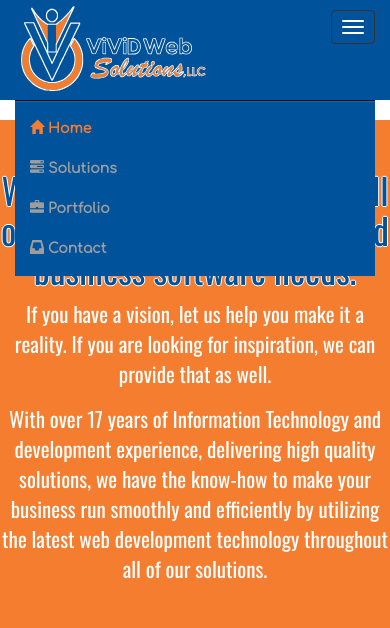
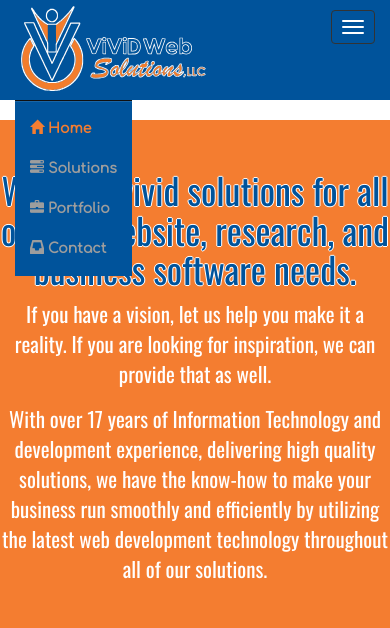
Before and after one commit to VinnyV88/Bootstrap-Portfolio, a PHP site: page / in a window 390 px wide, after a click that opens the changed part. Shown: the top 628 px of the page. Run offline with PHP 8.4, Linux system fonts and the light colour scheme.

Commit message:
work on responsiveness

```diff
--- a/assets/css/style.css
+++ b/assets/css/style.css
@@ -106,7 +106,7 @@
 .navbar-sm {
   border: none;
   /*border-top: 23px solid transparent;*/
-  height: 100px; }
+  height: 70px; }
 
 .byname {
   display: inline-block; }
@@ -136,6 +136,16 @@
   width: 165px;
   margin: 10px; }
 
+.navbar-collapse-mod {
+  float: right; }
+
+.hm-navbar-header {
+  margin-top: 50px; }
+
+.nav-links {
+  position: absolute;
+  top: 0; }
+
 .navbar-inverse .navbar-brand {
   color: white;
   font-family: "Russo One", sans-serif;
@@ -148,10 +158,6 @@
 .navbar-inverse, .navbar-collapse {
   background-image: none;
   background-color: #00539b;
-  /*border-color: #f47d30;*/ }
-
-.navbar-collapse {
-  margin-top: 50px;
   /*border-color: #f47d30;*/ }
 
 .dropdown-menu > li > a {
@@ -189,7 +195,6 @@
 .navbar-inverse .navbar-toggle:hover {
   background-color: #f47d30; }
 
-/* .hm-navbar-nav-lg, */
 /* .hm-navbar-nav-sm, */
 .vivid-style {
   color: #f47d30;
@@ -471,10 +476,32 @@
   .logo-sm {
     width: 227px; }
 
+  .navbar-collapse {
+    margin-top: 50px; }
+
   .navbar-toggle {
     margin: 10px 0 0 0; }
 
+  .navbar-collapse-mod {
+    margin-top: 100px; }
+
+  .hm-navbar-header {
+    margin-top: 0; }
+
+  .hm-navbar-collapse {
+    margin-top: 0; }
+
+  .navbar-sm {
+    height: 100px; }
+
   .byname {
-    display: none; } }
+    display: none; }
+
+  .portfolio-flex-container {
+    margin-left: 0;
+    margin-right: 0; }
+
+  .port-container {
+    padding-left: 0; } }
 
 /*# sourceMappingURL=style.css.map */
--- a/assets/css/style.scss
+++ b/assets/css/style.scss
@@ -130,7 +130,7 @@
 .navbar-sm {
   border: none;
   /*border-top: 23px solid transparent;*/
-  height: 100px;
+  height: 70px;
   // margin-top: 27px;
 }
 
@@ -168,6 +168,18 @@
   margin: 10px;
 }
 
+.navbar-collapse-mod {
+  float: right;
+}
+
+.hm-navbar-header {
+  margin-top: 50px;
+}
+
+.nav-links {
+  position: absolute;
+  top: 0;
+}
 .navbar-inverse .navbar-brand {
   color: white;
   font-family: "Russo One", sans-serif;
@@ -182,11 +194,6 @@
 .navbar-inverse, .navbar-collapse {
   background-image: none;
   background-color: #00539b;
-  /*border-color: #f47d30;*/
-}
-
-.navbar-collapse {
-  margin-top: 50px;
   /*border-color: #f47d30;*/
 }
 
@@ -230,7 +237,7 @@
   background-color: #f47d30;
 }
 
-/* .hm-navbar-nav-lg, */
+// .hm-navbar-nav-lg,
 // .navbar-nav-lg {
 //   position: relative;
 //   top: 55px;
@@ -572,11 +579,40 @@
     width: 227px;
   }
 
+  .navbar-collapse {
+    margin-top: 50px;
+  }
+
   .navbar-toggle {
     margin: 10px 0 0 0;
+  }
+  .navbar-collapse-mod {
+    margin-top: 100px;
+}
+
+.hm-navbar-header {
+  margin-top: 0;
+}
+
+.hm-navbar-collapse {
+  margin-top: 0;
+}
+
+  .navbar-sm {
+    height: 100px;
   }
 
   .byname {
     display: none;
   }
+
+  .portfolio-flex-container {
+    margin-left: 0;
+    margin-right: 0;
+  }
+
+  .port-container {
+    padding-left: 0;
+  }
+
 }
--- a/assets/js/home-header.js
+++ b/assets/js/home-header.js
@@ -13,6 +13,8 @@
   var logoMarginLeft = (hdrWidth - logoWidth) / 2;
   var small = false;
   var mainHeight = window.innerHeight - 90;
+
+  $('#vivid-def').removeClass("hidden");
 
   $(".main-container").css('min-height', mainHeight);
 
@@ -162,6 +164,7 @@
   $('nav').removeClass("hm-navbar-lg").addClass("navbar-lg");
   $('.logo').removeClass("hm-logo-lg").addClass("logo-lg").removeAttr("style");
   $('.byname').removeClass("hm-byname-lg").addClass("byname-lg byname-ani");
+  $('#vivid-def').addClass("hidden");
 
   // $(window).scroll(function() {
   //   if ($(document).scrollTop() > 50) {
--- a/assets/js/portfolio.js
+++ b/assets/js/portfolio.js
@@ -88,7 +88,7 @@
 
 for (var i = 0; i < portfolio.length; i++) {
 
-    var $div = $('<div>').addClass("col-md-6 portfolio-flex-container").attr("data-emergence", "hidden");
+    var $div = $('<div>').addClass("col-md-4 portfolio-flex-container").attr("data-emergence", "hidden");
     // var $ovlH2 = $('<h2>').text(portfolio[i].caption);
     // var $ovlP = $('<p>').text(portfolio[i].caption);
     var $ul = $('<ul>').attr("style", "text-align: left;");
--- a/index.html
+++ b/index.html
@@ -19,7 +19,7 @@
     <div class="container-fluid">
       <div class="row">
         <div class="col-md-12">
-          <div class="navbar-header">
+          <div class="navbar-header hm-navbar-header">
             <button type="button" class="navbar-toggle" data-toggle="collapse" data-target="#my-hm-Navbar">
               <span class="icon-bar"></span>
               <span class="icon-bar"></span>
@@ -31,20 +31,18 @@
             </a>
           </div>
         </div>
-      </div>
-      <div class="row">
-        <div class="col-md-12">
-          <div class="collapse navbar-collapse" id="my-hm-Navbar">
+        <div class="col-md-12 nav-links">
+          <div class="collapse navbar-collapse navbar-collapse-mod" id="my-hm-Navbar">
             <ul class="nav navbar-nav navbar-right hm-navbar-nav-lg">
               <li class="active">
                 <a href="index.html">
                   <span class="glyphicon glyphicon-home"></span> Home</a>
               </li>
               <li>
-                <a href="solutions.html">
-                  <span class="glyphicon glyphicon-tasks"></span> Solutions</a>
-              </li>
-              <!-- <li>
+                  <a href="solutions.html">
+                    <span class="glyphicon glyphicon-tasks"></span> Solutions</a>
+                </li>
+                <!-- <li>
                 <a href="about.html">
                   <span class="glyphicon glyphicon-user"></span> About</a>
               </li> -->
@@ -60,13 +58,13 @@
           </div>
         </div>
       </div>
-      <!-- <div class="row text-center" id="vivid-def">
+      <div class="row text-center" id="vivid-def">
         <div class="col-md-12">
           <h1 id="def-hdr">
             <span style="font-weight:900;">viv·id</span>
             <i> adjective</i> - "producing powerful feelings or strong, clear images in the mind."</h1>
         </div>
-      </div> -->
+      </div>
     </div>
   </nav>
 
--- a/portfolio.html
+++ b/portfolio.html
@@ -31,10 +31,8 @@
               </a>
             </div>
           </div>
-        </div>
-        <div class="row">
-          <div class="col-md-12">
-            <div class="collapse navbar-collapse" id="myNavbar">
+          <div class="col-md-12 nav-links">
+            <div class="collapse navbar-collapse navbar-collapse-mod" id="myNavbar">
               <ul class="nav navbar-nav navbar-nav-ani navbar-right navbar-nav-lg">
                 <li>
                   <a href="index.html">
--- a/solutions.html
+++ b/solutions.html
@@ -31,10 +31,8 @@
             </a>
           </div>
         </div>
-      </div>
-      <div class="row">
-        <div class="col-md-12">
-          <div class="collapse navbar-collapse" id="myNavbar">
+        <div class="col-md-12 nav-links">
+          <div class="collapse navbar-collapse navbar-collapse-mod" id="myNavbar">
             <ul class="nav navbar-nav navbar-nav-ani navbar-right navbar-nav-lg">
               <li>
                 <a href="index.html">
```
Also changed, not shown: contact.html (+3 -5 lines), 1 other file.
